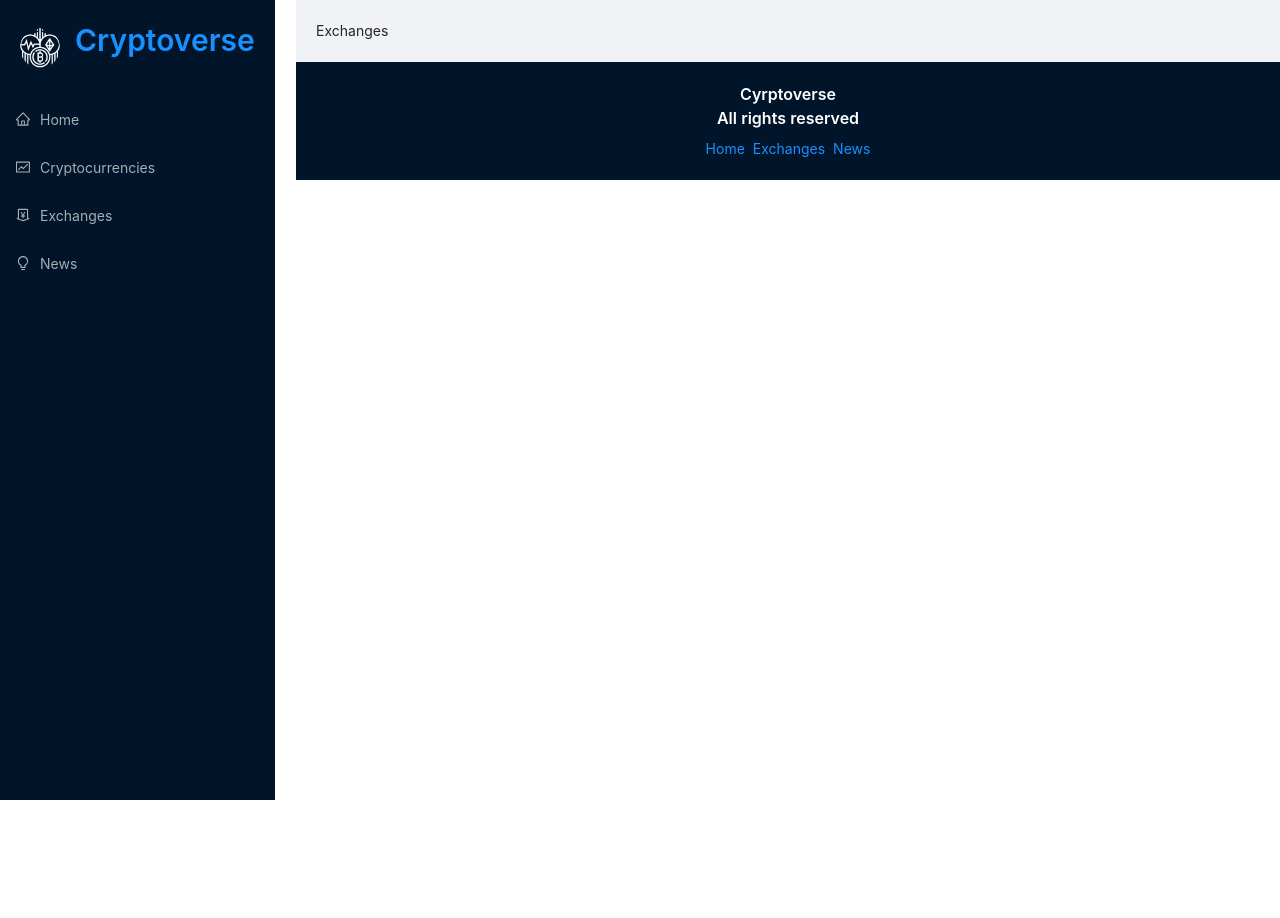
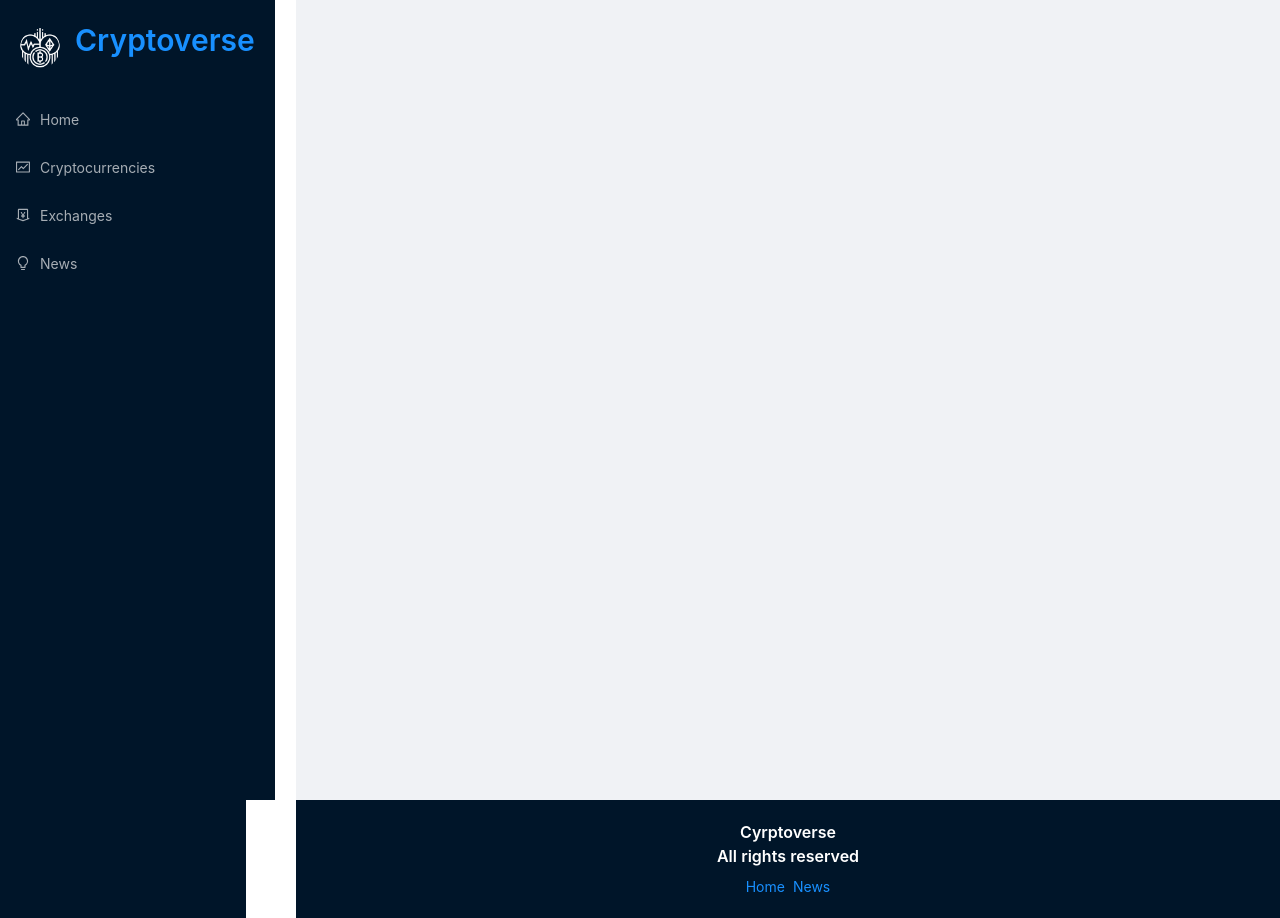
Before and after one commit to BlackDragon0828/crypto-app, a React (Create React App) app: page /exchanges in a window 1280 px wide. Before the commit the page ends 800 px from the top, so only its background shows below. Built offline with nearby package versions, Linux system fonts and the light colour scheme; no server answers.

Commit message:
Updated App.js and App.css

```diff
--- a/src/App.css
+++ b/src/App.css
@@ -30,10 +30,10 @@ a:hover{
 .main{
     flex: 0.8;
     width: 100%;
-
 }
 .routes{
     padding: 20px;
+    min-height: calc(100vh);
 }
 .nav-container{
     position: fixed;
--- a/src/App.js
+++ b/src/App.js
@@ -15,7 +15,6 @@ function App() {
                 <div className="routes">
                     <Routes>
                         <Route path="/" element={<HomePage/>}/>
-                        <Route path="/exchanges" element={<Exchanges/>}/>
                         <Route path="/cryptocurrencies" element={<Cryptocurrencies/>}/>
                         <Route path="/crypto/:coinId" element={<CryptoDetails/>}/>
                         <Route path="/news" element={<News/>}/>
@@ -29,7 +28,6 @@ function App() {
                 </Typography.Title>
                 <Space>
                     <Link to="/">Home</Link>
-                    <Link to="/exchanges">Exchanges</Link>
                     <Link to="/news">News</Link>
                 </Space>
             </div>
--- a/src/components/Exchanges.jsx
+++ /dev/null
@@ -1,11 +0,0 @@
-import React, { Component } from 'react';
-
-const Exchanges = () =>  {
-    return (
-        <div>
-            Exchanges
-        </div>
-    );
-}
-
-export default Exchanges;
```
